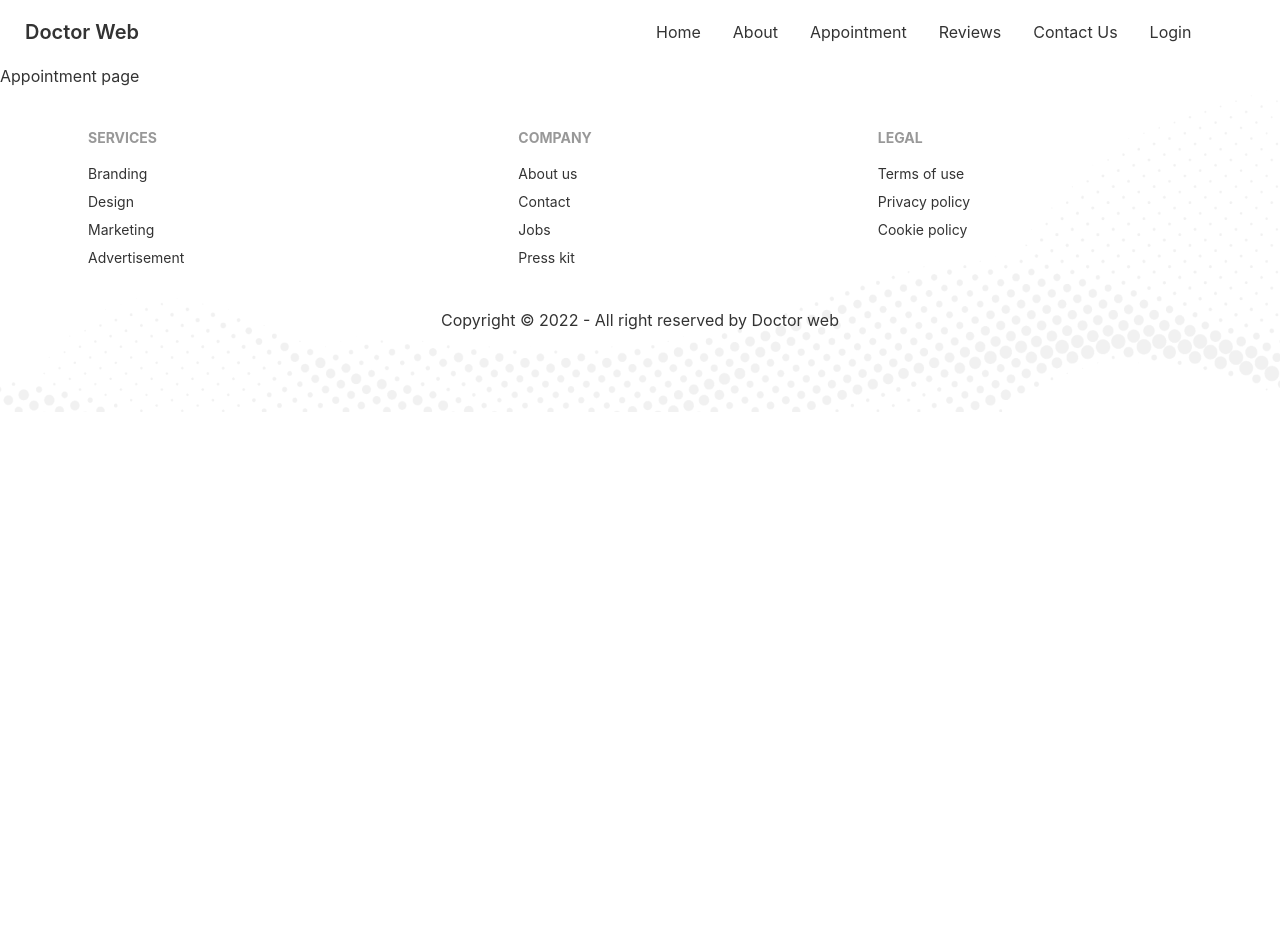
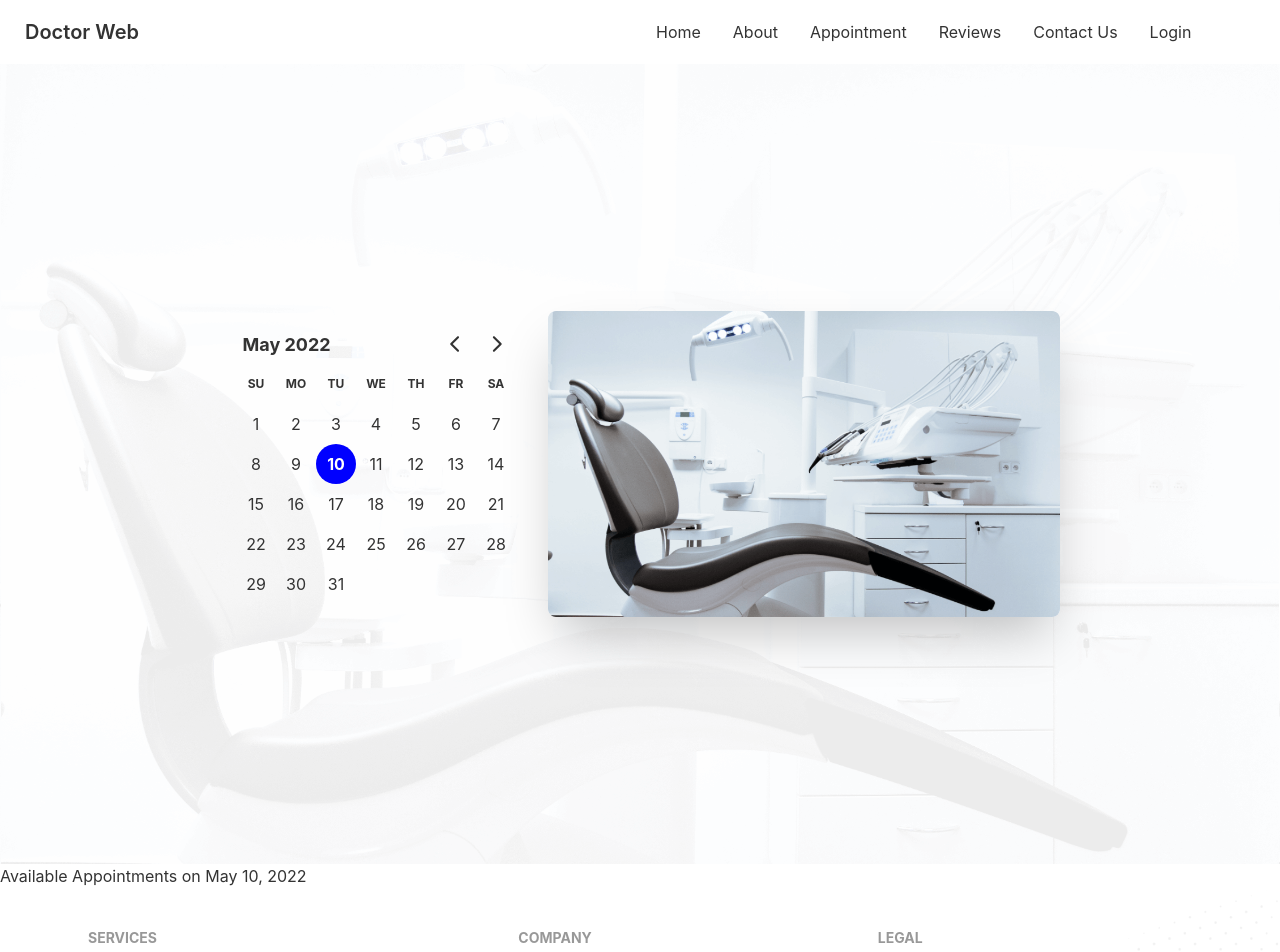
Before and after one commit to ImranHossain5722/doctor-web, a React (Create React App) app: page /appointment in a window 1280 px wide. Shown: the top 952 px of the page. Before the commit the page ends 800 px from the top, so only its background shows below. Built offline with nearby package versions, Linux system fonts and the light colour scheme.

Commit message:
build appointment page

```diff
--- a/package.json
+++ b/package.json
@@ -7,7 +7,9 @@
     "@testing-library/react": "^13.2.0",
     "@testing-library/user-event": "^13.5.0",
     "daisyui": "^2.14.3",
+    "date-fns": "^2.28.0",
     "react": "^18.1.0",
+    "react-day-picker": "^8.0.4",
     "react-dom": "^18.1.0",
     "react-router-dom": "^6.3.0",
     "react-scripts": "5.0.1",
--- a/src/Pages/Appointment/Appointment.js
+++ b/src/Pages/Appointment/Appointment.js
@@ -1,9 +1,15 @@
-import React from 'react';
+import React, { useState } from 'react';
+import AppointmentBanner from './AppointmentBanner';
+import AvailableAppointment from './AvailableAppointment';
 
 const Appointment = () => {
+    const [date, setDate] =useState(new Date())
+
     return (
         <div>
-            Appointment page
+            <AppointmentBanner date={date} setDate={setDate} />
+
+            <AvailableAppointment date={date}/>
         </div>
     );
 };
--- /dev/null
+++ b/src/Pages/Appointment/AppointmentBanner.js
@@ -0,0 +1,37 @@
+import React from "react";
+import chair from "../../assets/images/chair.png";
+import bg from "../../assets/images/bg.png";
+import { DayPicker } from "react-day-picker";
+import "react-day-picker/dist/style.css";
+
+const AppointmentBanner = ({date, setDate}) => {
+
+
+  return (
+    <div>
+      <div
+        style={{
+          background: `url(${bg})`,
+          backgroundSize: "contain",
+          backgroundPosition: "center",
+        }}
+        className="hero min-h-screen bg-white "
+      >
+        <div className="hero-content flex-col lg:flex-row-reverse">
+          <img src={chair} className="max-w-lg rounded-lg shadow-2xl" />
+          <div>
+            <DayPicker
+                mode="single"
+                selected={date}
+                onSelect={setDate}
+
+            />
+          </div>
+        </div>
+      </div>
+
+    </div>
+  );
+};
+
+export default AppointmentBanner;
--- /dev/null
+++ b/src/Pages/Appointment/AvailableAppointment.js
@@ -0,0 +1,12 @@
+import { format } from 'date-fns';
+import React from 'react';
+
+const AvailableAppointment = ({date}) => {
+    return (
+        <div>
+            Available Appointments on {format(date,'PP')}
+        </div>
+    );
+};
+
+export default AvailableAppointment;
--- a/src/Pages/Home/infoCard/InfoCard.js
+++ b/src/Pages/Home/infoCard/InfoCard.js
@@ -3,7 +3,7 @@
 const InfoCard = ({ img, cardTitle, bgClass }) => {
   return (
     <div className={`card lg:card-side shadow-xl ${bgClass}`}>
-      <figure className="pl-5">
+      <figure className="pl-5 pt-5">
         <img src={img} alt="Album" />
       </figure>
       <div className="card-body text-white">
```
Also changed, not shown: 1 other file (tests, documents, lock files or other folders).
